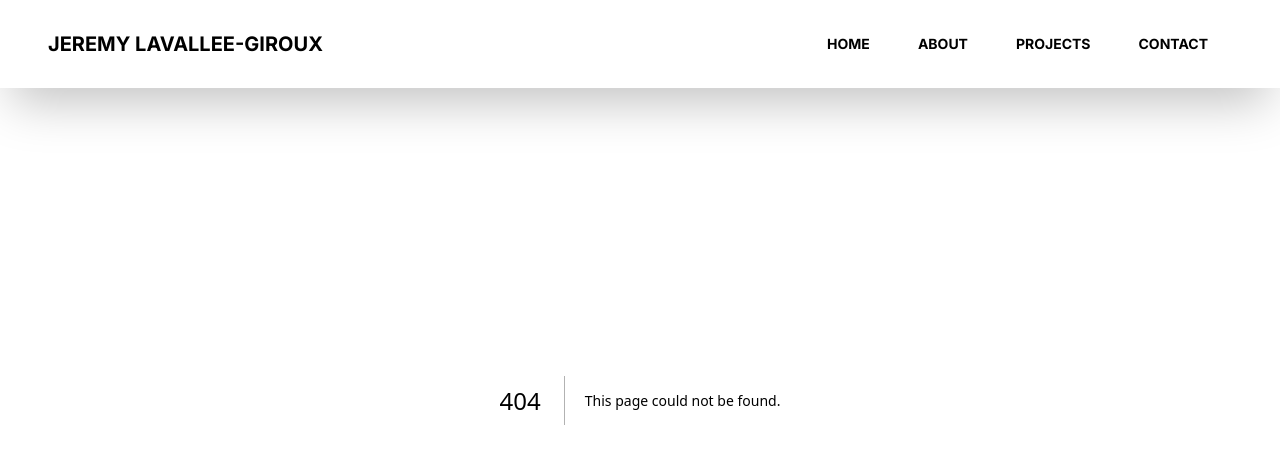
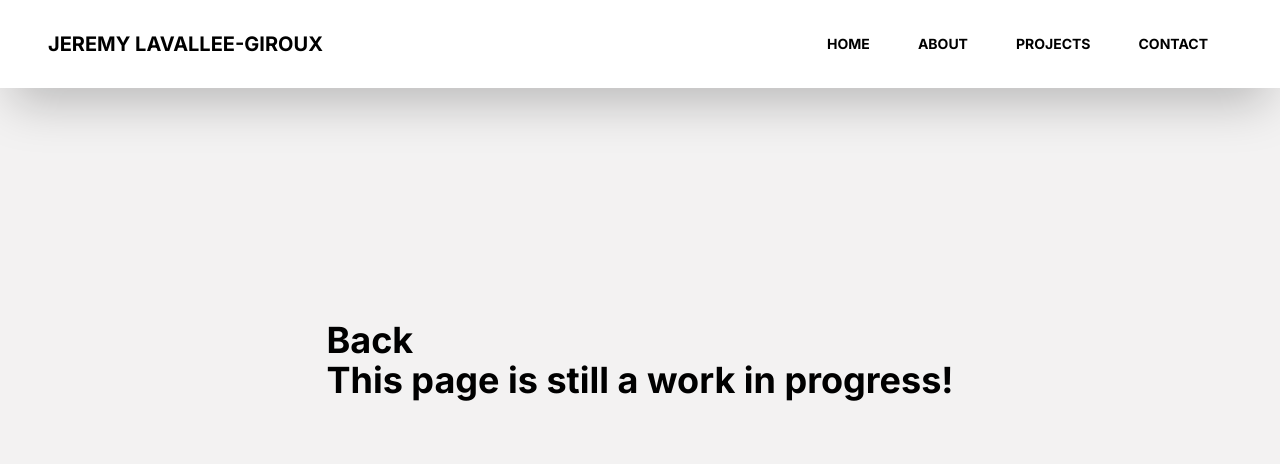
Before and after one commit to huzaks/jeremylavalleegiroux, a Next.js app: page /project-1 in a window 1280 px wide. Before the commit this address had no page. Shown: the top 464 px of the page. Built offline with nearby package versions, Linux system fonts and the light colour scheme.

Commit message:
pages project in progress

```diff
--- a/src/app/page.jsx
+++ b/src/app/page.jsx
@@ -28,7 +28,7 @@ export default function Home() {
   return (
     <>
       <section className="relative bg-gray h-[100vh] w-full bg-cover">
-        <nav className="absolute left-0 flex flex-col top-[30%] gap-4 bg-white p-1 items-center rounded-r-md">
+        <nav className="absolute left-0 hidden flex-col top-[30%] gap-4 bg-white p-1 items-center rounded-r-md md:flex">
           <Link
             href={"https://linkedin.com/in/jérémy-lavallée-giroux-159b40201"}
             className="p-2 hover:bg-primary rounded-md transition-all hover:text-white"
@@ -73,7 +73,7 @@ export default function Home() {
       </section>
       <section
         id="about"
-        className="flex flex-col items-center relative h-[100vh] w-full pt-32 bg-white"
+        className="flex flex-col items-center relative  w-full py-32 bg-white"
       >
         <div className="flex flex-col items-center max-w-2xl gap-4">
           <h1 className="flex flex-col items-center gap-4 uppercase font-bold text-3xl tracking-widest after:content-[''] after:w-12 after:bg-primary after:rounded-md after:px-1 after:py-[2px]">
@@ -84,7 +84,7 @@ export default function Home() {
             and my current skills related to programming and technology
           </div>
         </div>
-        <div className="grid grid-cols-2 gap-12 pt-[120px]">
+        <div className="grid grid-cols-1 gap-12 pt-[120px] md:grid-cols-2">
           <div className="flex flex-col max-w-lg gap-4">
             <h2 className="text-2xl font-bold">Learn about me!</h2>
             <p>
@@ -152,7 +152,7 @@ export default function Home() {
       </section>
       <section
         id="projects"
-        className="flex flex-col items-center relative h-[100vh] w-full pt-32"
+        className="flex flex-col items-center relative w-full pt-32"
       >
         <div className="flex flex-col items-center max-w-2xl gap-4">
           <h1 className="flex flex-col items-center gap-4 uppercase font-bold text-3xl tracking-widest after:content-[''] after:w-12 after:bg-primary after:rounded-md after:px-1 after:py-[2px]">
--- /dev/null
+++ b/src/app/project-1/page.jsx
@@ -0,0 +1,12 @@
+import Link from "next/link"
+
+export default function Project1() {
+    return (
+        <section className="h-[100vh] flex items-center justify-center relative">
+            <div className="absolute top-[40%] text-4xl font-bold">
+                <Link href={'/'}>Back</Link>
+                <div>
+            This page is still a work in progress!</div></div>
+        </section>
+    )
+}
--- /dev/null
+++ b/src/app/project-2/page.jsx
@@ -0,0 +1,12 @@
+import Link from "next/link"
+
+export default function Project2() {
+    return (
+        <section className="h-[100vh] flex items-center justify-center relative">
+            <div className="absolute top-[40%] text-4xl font-bold">
+                <Link href={'/'}>Back</Link>
+                <div>
+            This page is still a work in progress!</div></div>
+        </section>
+    )
+}
--- /dev/null
+++ b/src/app/project-3/page.jsx
@@ -0,0 +1,12 @@
+import Link from "next/link"
+
+export default function Project3() {
+    return (
+        <section className="h-[100vh] flex items-center justify-center relative">
+            <div className="absolute top-[40%] text-4xl font-bold">
+                <Link href={'/'}>Back</Link>
+                <div>
+            This page is still a work in progress!</div></div>
+        </section>
+    )
+}
--- /dev/null
+++ b/src/app/project-4/page.jsx
@@ -0,0 +1,12 @@
+import Link from "next/link"
+
+export default function Project4() {
+return (
+        <section className="h-[100vh] flex items-center justify-center relative">
+            <div className="absolute top-[40%] text-4xl font-bold">
+                <Link href={'/'}>Back</Link>
+                <div>
+            This page is still a work in progress!</div></div>
+        </section>
+    )
+}
--- a/src/styles/main.css
+++ b/src/styles/main.css
@@ -41,4 +41,14 @@
           color: white;
           background-position: left bottom;
       }
+      @media (max-width:768px) {
+        .button-med {
+            color: white;
+            background: linear-gradient(to right, var(--base-orange) 50%, var(--base-orange) );
+        }
+        .button-med-gray {
+            color: white;
+            background: linear-gradient(to right, var(--base-orange) 50%, var(--base-orange) );
+        }
+      }
   }
```
Also changed, not shown: src/components/Project.jsx (+5 -5 lines).
